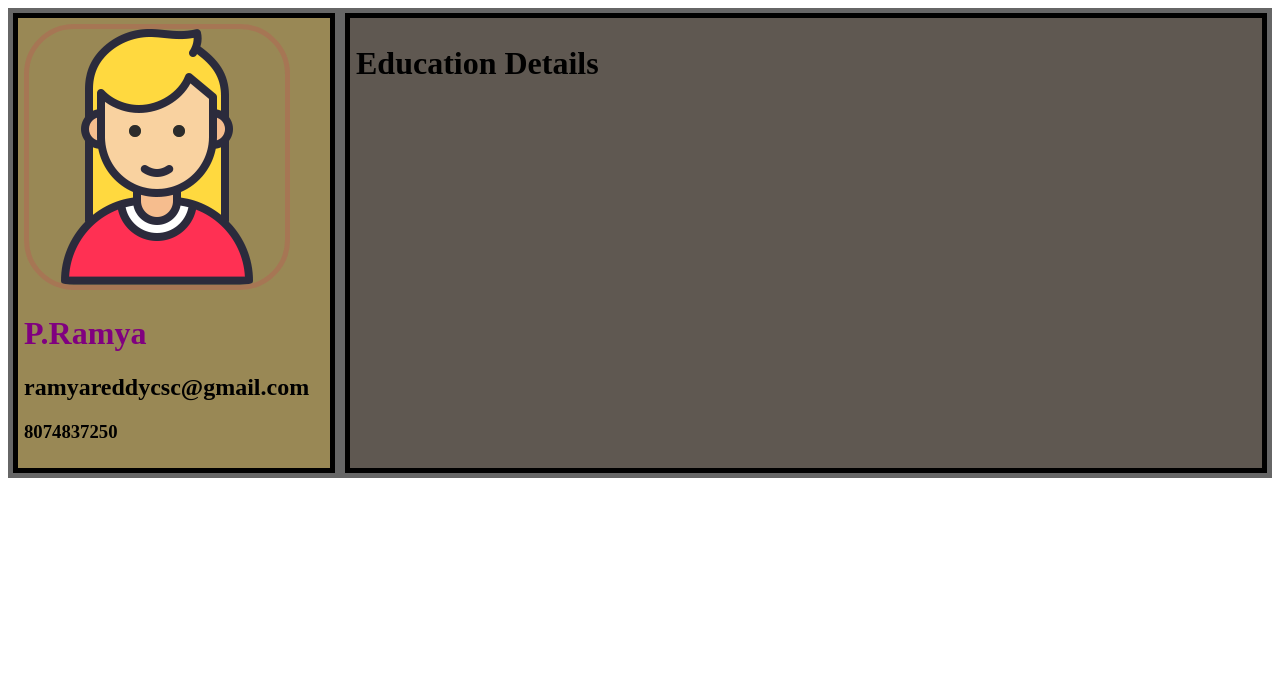
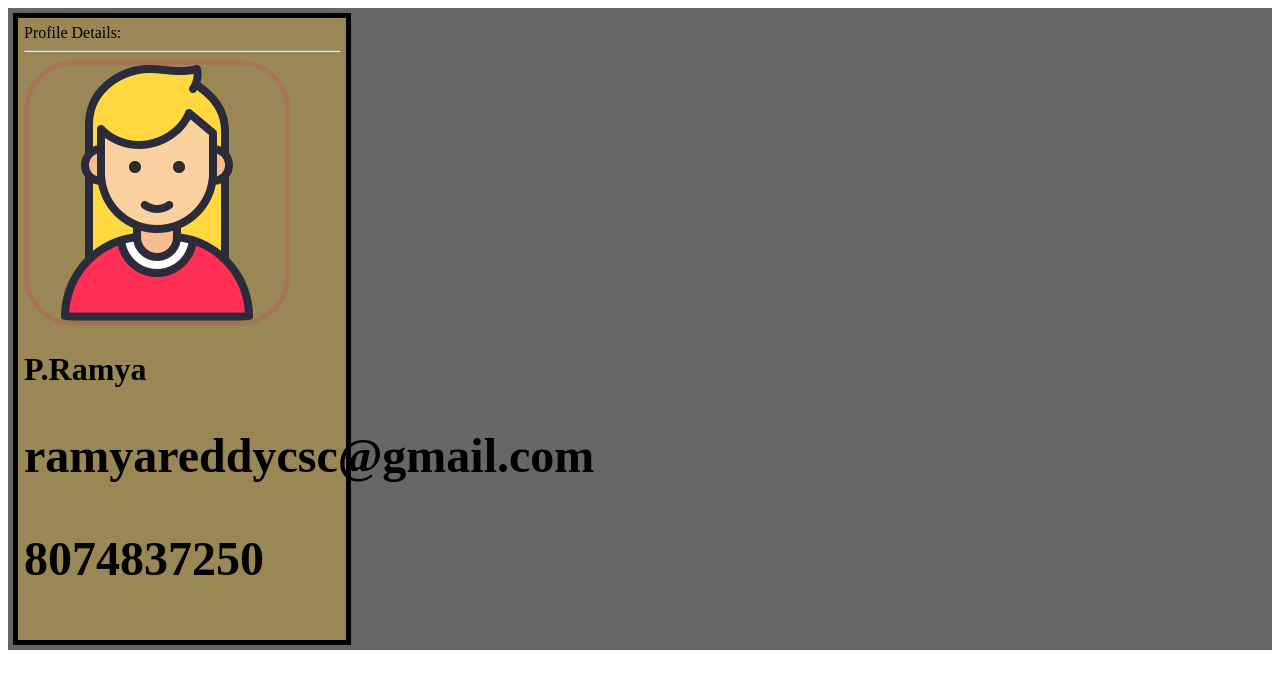
Before and after one commit to naniprabha/Resume, a plain HTML site: page index.html in a window 1280 px wide. Drawn offline with Linux system fonts and the light colour scheme.

Commit message:
initial commit

```diff
--- a/data.json
+++ b/data.json
@@ -0,0 +1,8 @@
+{
+  "left":{
+    "photo":"profile.png",
+    "name":"P.Ramya",
+    "email":"ramyareddycsc@gmail.com",
+    "phone":"8074837250"
+  }
+}
--- a/index.html
+++ b/index.html
@@ -7,8 +7,8 @@
     <link rel="stylesheet" href="style.css">
   </head>
   <body>
-<div class="main">
-  <div class="left">
+<div class="main" id="main">
+  <!--<div class="left">
     <img src="profile.png" alt="my profile image">
     <h1 id="name">P.Ramya</h1>
     <h2>ramyareddycsc@gmail.com</h2>
@@ -20,9 +20,9 @@
 
       </div>
 
-  </div>
+  </div>-->
   </body>
-  <script type="text/javascript" src="main.js">
+  <script type="text/javascript" src="main.js" async>
 
 
   </script>
--- a/main.js
+++ b/main.js
@@ -0,0 +1,48 @@
+//Ajax call(XMLHttpRequest) initiation
+function loadjson(file,callback){
+  var xhr=new XMLHttpRequest();
+  xhr.overrideMimeType("apllication/json");
+  xhr.open("GET",file,true);
+  xhr.onreadystatechange=function () {
+    if(xhr.readyState === 4 && xhr.status =="200") {
+      callback(xhr.responseText);
+    }
+  }
+  xhr.send();
+}
+//function calling
+loadjson("data.json",function (text){
+  let data=JSON.parse(text);
+  console.log(data);
+  basics(data.left);
+})
+    //for main div cooling
+//var main=document.queryselector('.main');
+    //for main div id cooling
+var main=document.getElementById('main');
+     //element creation
+var left=document.createElement("div");
+    //add class name to element
+left.classList.add("left");
+    //add id to element
+left.setAttribute("id","left");
+    //appending text to div
+left.textContent="Profile Details:"
+left.appendChild(document.createElement("HR"));
+//appending to main div
+main.appendChild(left);
+function basics(leftside){
+var image=document.createElement("img");
+   image.src=leftside.photo;
+   left.appendChild(image);
+var name=document.createElement("h1");
+   name.textContent=leftside.name;
+   left.appendChild(name);
+var email=document.createElement("h2");
+email.textContent=leftside.email;
+name.appendChild(email);
+var ph=document.createElement("p");
+ph.textContent=leftside.phone;
+email.appendChild(ph);
+console.log(left);
+}
```
